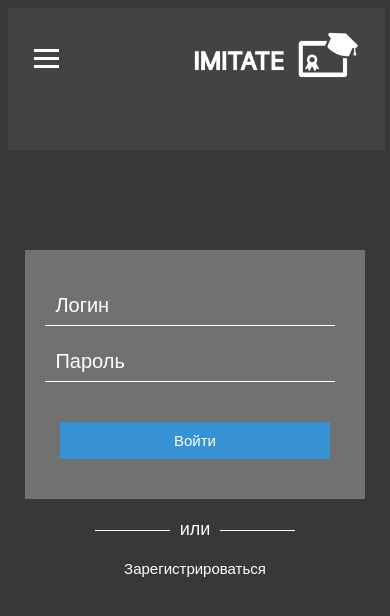
After one commit to moevm/mse1h2025-imitate, a Django app: template mse1h2025_imitate/templates/base.html in a window 390 px wide. The commit adds this page. Shown: the top 616 px of the page. Run offline with Django 3.2, Linux system fonts and the light colour scheme; the template is opened without the code that fills it, so the values that code supplies are empty; parts of the project's set-up code (start-up, migrations or seed data) failed here and were passed over.

Commit message:
added burger menu and created base.html now all templates extends base template

```diff
--- a/mse1h2025_imitate/static/css/user_manager.css
+++ b/mse1h2025_imitate/static/css/user_manager.css
@@ -129,9 +129,33 @@ input::placeholder {
 }
 
 .logo-image{
-    max-width: 150px;
-    height: 50px;
-    margin: 0 auto;
+    /* max-width: 150px; */
+    height: 60px;
+    margin: 0;
+}
+
+.burger{
+    display: none;
+
+}
+
+.nav-toggle {
+    display: none;
+    background: none;
+    border: none;
+    cursor: pointer;
+}
+
+.nav-toggle span {
+    display: block;
+    width: 25px;
+    height: 3px;
+    background-color: #fff;
+    margin: 5px 0;
+}
+
+.nav-list {
+    display: none ;
 }
 
 /* Media query for screens with a maximum width of 1200px */
@@ -176,22 +200,61 @@ input::placeholder {
 }
 
 /* Media query for screens with a maximum width of 376px */
-@media (max-width: 376px) {
+@media (max-width: 652px) {
     #homepage-container, #account-container{
         display: none;
+        flex-direction: column;
+        align-items: center; /* This will center items vertically */
+        justify-content: center;
+        gap: 10px;
+    }
+
+    .burger{
+        display: flex;
+        flex-direction: column;
+        align-items: flex-start;
+        justify-content: center;
+        gap: 10px;
+        width: 30%;
+    }
+
+    .nav-toggle {
+        display: block;
+        height: 60px;
+    }
+
+    .nav-list {
+        display: flex;
+        flex-direction: column;
+        align-items: flex-start;
+        height: 0;
+        overflow: hidden;
+        width: 100%;
+        min-height: 0;
+    }
+
+    .nav-list.open {
+        height: max-content; /* устанавливаем высоту для раскрытого меню*/
+        padding-bottom: 20px;
+        padding-left: 0px;
+        text-align: left;
+        width: max-content;
+    }
+
+    .header-link{
+        padding: 10px;
     }
 
     .top-menu{
         display: flex;
+        align-items: flex-start;
         justify-content: space-between;
         width: 90%;
         padding: 20px;
     }
 
     .logo-image{
-        max-width: 75px;
-        height: 25px;
-        margin: 0 auto;
+        margin: 0;
     }
 
     #form-box-container{
--- /dev/null
+++ b/mse1h2025_imitate/static/js/script.js
@@ -0,0 +1,7 @@
+document.addEventListener('DOMContentLoaded', function() {
+    const navToggle = document.querySelector('.nav-toggle');
+    const navList = document.querySelector('.nav-list');
+    navToggle.addEventListener('click', function() {
+        navList.classList.toggle('open');
+    });
+});
--- /dev/null
+++ b/mse1h2025_imitate/templates/base.html
@@ -0,0 +1,68 @@
+<!DOCTYPE html>
+<html lang="ru">
+<head>
+    <meta charset="UTF-8">
+    <meta name="viewport" content="width=device-width, initial-scale=1.0">
+    {% load static %}
+    <title>
+        {% block title %}
+        {% endblock %}
+    </title>
+    <link rel="stylesheet" type='text/css' href="{% static 'css/user_manager.css' %}">
+</head>
+<body>
+    <div class="top-menu">
+        <div class='burger'>
+            <button class="nav-toggle">
+                <span></span>
+                <span></span>
+                <span></span>
+            </button>
+            <ul class="nav-list">
+                <li><a href="/" class="header-link">На главную</a></li>
+                <li><a href="/profile" class="header-link">Личный кабинет</a></li>
+            </ul>
+        </div>
+        <div class="flex-container" id='homepage-container'>
+            <a href="/">
+                <img src="{% static 'images/homepage.png' %}" alt="Homepage" class="square-images">
+            </a>
+            <a href="/">
+                На главную
+            </a>
+        </div>
+        <img src="{% static 'images/logo.png' %}" alt="Logo" class="logo-image">
+        <div class="flex-container" id='account-container'>
+            <a href="/profile">
+                Личный кабинет
+            </a>
+            <a href="/profile">
+                <img src="{% static 'images/account.png' %}" alt="Account" class="square-images">
+            </a>
+        </div>
+    </div>
+    {% block content %}
+        <div class="container">
+            <div class="form-box">
+                <form method="post" action="/api/users/login">
+                    <input type="text" name="username" placeholder="Логин" required>
+                    <input type="password" name="password" placeholder="Пароль" required>
+                    <button type="submit" class="btn">Войти</button>
+                </form>
+            </div>
+        </div>
+        <div class="horizontal-line">
+            <span class="simple-text">или</span>
+        </div>
+        <div>
+            <a href="/register" class="link"><span>Зарегистрироваться</span></a>
+        </div>
+        {% if error_message %}
+            <div class="error">
+                <p> {{ error_message }} </p>
+            </div>
+        {% endif %}
+    {% endblock %}
+    <script src="{% static 'js/script.js' %}"></script>
+</body>
+</html>
```
Also changed, not shown: mse1h2025_imitate/templates/users_manager/login.html (+10 -30 lines), mse1h2025_imitate/templates/users_manager/register.html (+10 -33 lines).
